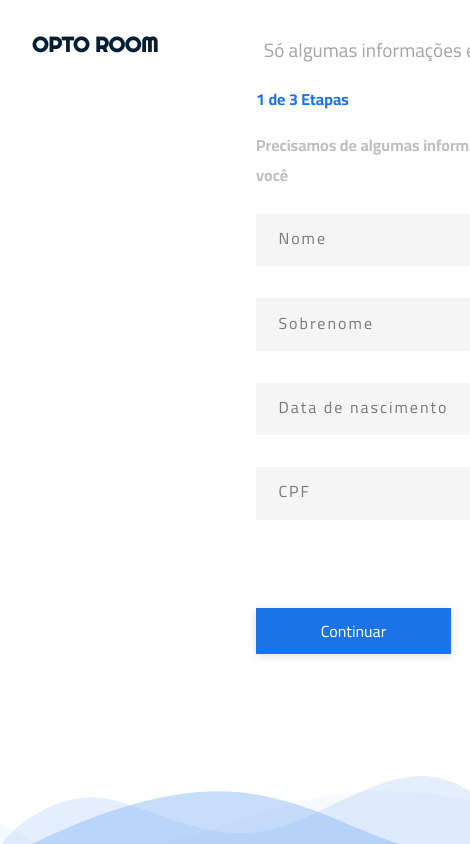
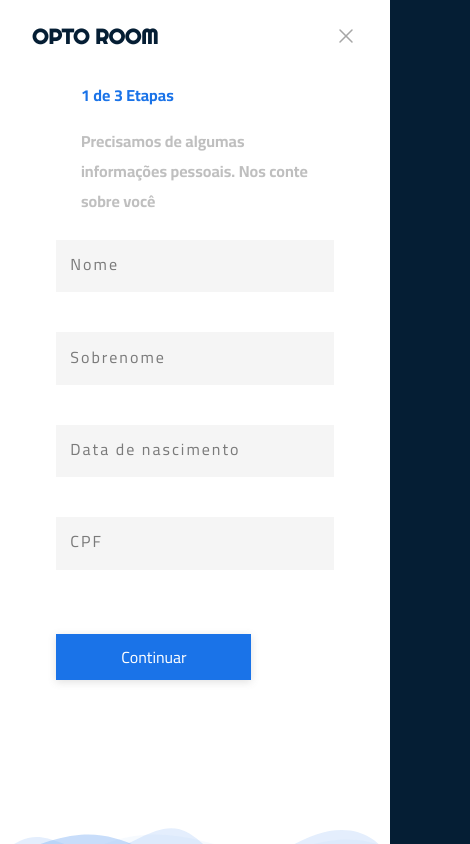
Before and after one commit to FellipeLorram/opto-room, a React (Create React App) app: page /Login in a window 390 px wide. Both pictures are taken after a click on the element "CRIE SUA CONTA EM MENOS DE 5 MINUTOS.". Shown: the whole page, 470 px wide, since content can reach past the window. Built offline with nearby package versions, Linux system fonts and the light colour scheme.

Commit message:
Adding mobile breakpoints

```diff
--- a/src/Pages/Login/Index.tsx
+++ b/src/Pages/Login/Index.tsx
@@ -1,12 +1,12 @@
 import React, { useState } from 'react';
 import { OptoLogo } from '../../Components/Logo/Index';
-import { CardContainer } from './styled';
-import { PageBackground } from '../../Widgets/PageBackground/Index';
+import { CardContainer, PageContainer } from './styled';
 import UserGoogleLogin from '../../Widgets/GoogleLogin/Index';
 import { Promotion } from './Promotion/Index';
 import ArrowLink from './ArrowLink';
 import LoginForm from './LoginForm';
 import { SignupModal } from '../../Widgets/Signup/Index'
+import { Wave } from '../../Assets/svgs/Wave';
 
 const transition = {
   duration: 0.3,
@@ -28,7 +28,9 @@ const Login: React.FC = () => {
   };
 
   return (
-    <PageBackground style={{ flexDirection: 'row', gap: '2rem', padding: '2rem' }}>
+    <PageContainer>
+      <Wave className="background-wave" />
+
       <Promotion />
       <CardContainer
         variants={CardVariant}
@@ -49,7 +51,7 @@ const Login: React.FC = () => {
         onScreen={signupModalOnScreen}
         setOnScreen={setSignupModalOnScreen}
       />
-    </PageBackground>
+    </PageContainer>
   );
 };
 
--- a/src/Pages/Login/Promotion/styled.ts
+++ b/src/Pages/Login/Promotion/styled.ts
@@ -35,6 +35,10 @@ export const PromotionContainer = styled.div`
       gap: 1rem;
     }
   }
+
+  @media (max-width: 1020px) {
+    display: none;
+  }
 `;
 
 export const PromotionContent = styled(motion.div)`
--- a/src/Pages/Login/styled.ts
+++ b/src/Pages/Login/styled.ts
@@ -1,5 +1,35 @@
 import { motion } from 'framer-motion';
 import styled from 'styled-components';
+
+export const PageContainer = styled.div`
+  width: 100%;
+  min-height: 100vh;
+  background: #f5f5f5;
+  /* ${({ theme }) => theme.colors.background}; */
+  display: flex;
+  align-items: center;
+  justify-content: center;
+  position: relative;
+  flex-direction: row;
+  gap: 2rem;
+  padding: 2rem;
+
+  .background-wave{
+    position: absolute;
+    bottom: 0;
+    left: 0;
+    width: 100%;
+    height: 50%;
+    z-index: 1;
+    path {
+      fill: #0e518b60;
+    }
+  }
+  @media (max-width: 568px) {
+    padding: 0;
+  }
+`;
+
 
 export const CardContainer = styled(motion.div)`
   width: 30rem;
@@ -27,6 +57,7 @@ export const CardContainer = styled(motion.div)`
   @media (max-width: 568px) {
     width: 100%;
     max-width: 100%;
-    height: 100%;
+    /* height: 100%; */
+    align-self: stretch;
   }
 `;
--- a/src/Widgets/PageBackground/Index.tsx
+++ /dev/null
@@ -1,17 +0,0 @@
-import React from 'react';
-import { Wave } from '../../Assets/svgs/Wave';
-import { PageContainer } from './styled';
-
-interface Props {
-  children?: React.ReactNode
-  style?: object;
-}
-
-const PageBackground: React.FC<Props> = ({ children, style }) => {
-  return <PageContainer style={style}>
-    <Wave className="background-wave" />
-    {children}
-  </PageContainer>;
-};
-
-export { PageBackground };
--- a/src/Widgets/PageBackground/styled.ts
+++ /dev/null
@@ -1,23 +0,0 @@
-import styled from 'styled-components';
-
-export const PageContainer = styled.div`
-  width: 100%;
-  min-height: 100vh;
-  background: #f5f5f5;
-  /* ${({ theme }) => theme.colors.background}; */
-  display: flex;
-  align-items: center;
-  justify-content: center;
-  position: relative;
-  .background-wave{
-    position: absolute;
-    bottom: 0;
-    left: 0;
-    width: 100%;
-    height: 50%;
-    z-index: 1;
-    path {
-      fill: #0e518b60;
-    }
-  }
-`;
--- a/src/Widgets/Signup/Context/styled.tsx
+++ b/src/Widgets/Signup/Context/styled.tsx
@@ -3,8 +3,10 @@ import styled from 'styled-components';
 
 export const Background = styled(motion.div)`
   background: rgba(0, 0, 0, 0.5);
-  display: grid;
-  place-items: center;
+  display: flex;
+  align-items: center;
+  justify-content: center;
+
   position: fixed;
   left: 0;
   bottom: 0;
@@ -15,8 +17,10 @@ export const Background = styled(motion.div)`
 
 export const Container = styled(motion.div)`
   width: 60rem;
+  max-width: 90%;
   background: ${({ theme }) => theme.colors.card};
-  height: 100vh;
+  /* height: 100vh; */
+  align-self: stretch;
   display: flex;
   align-items: center;
   justify-content: flex-start;
@@ -32,4 +36,8 @@ export const Container = styled(motion.div)`
     bottom: -20px;
     transform: rotate(180deg);
   }
+  @media (max-width: 841px) {
+    padding-top: 4rem;
+    max-width: 100%;
+  }
 `;
--- a/src/Widgets/Signup/Forms/styled.tsx
+++ b/src/Widgets/Signup/Forms/styled.tsx
@@ -3,6 +3,7 @@ import styled from "styled-components";
 
 export const FormContainer = styled(motion.div)`
   width: 40rem;
+  max-width: 100%;
   display: flex;
   align-items: center;
   justify-content: center;
@@ -15,6 +16,9 @@ export const FormContainer = styled(motion.div)`
     justify-content: space-between;
     flex-direction: row;
     padding: .5rem 0;
+    @media (max-width: 768px) {
+      width: 85%;
+    }
   }
 
   .button-row {
@@ -42,15 +46,20 @@ export const FormContainer = styled(motion.div)`
   .paid-button {
     width: unset;
   }
+  @media (max-width: 768px) {
+    gap: 1.5rem;
+  }
 
 `;
 
 export const FormStepsContainer = styled(motion.div)`
   width: 40rem;
+  max-width: 100%;
   display: flex;
   align-items: center;
   justify-content: center;
   flex-direction: row;
+
 `;
 
 export const StepsTrace = styled.div`
--- a/src/Widgets/Signup/Header.tsx
+++ b/src/Widgets/Signup/Header.tsx
@@ -3,7 +3,7 @@ import styled from 'styled-components';
 import { OptoLogo } from '../../Components/Logo/Index';
 
 const Container = styled.div`
-width: 100%;
+  width: 100%;
   text-align: left;
   display: flex;
   align-items: center;
@@ -14,6 +14,9 @@ width: 100%;
   .info{
     color: #a6a6a6;
     font-size: 1.2rem;
+    @media (max-width: 841px) {
+      display: none;
+    }
   }
 
   .logo{
@@ -27,6 +30,11 @@ width: 100%;
     top: 0;
     right: 0;
     cursor: pointer;
+  }
+  @media (max-width: 841px) {
+    .close, .logo {
+      top: -2.5rem;
+    }
   }
 `;
 
```
